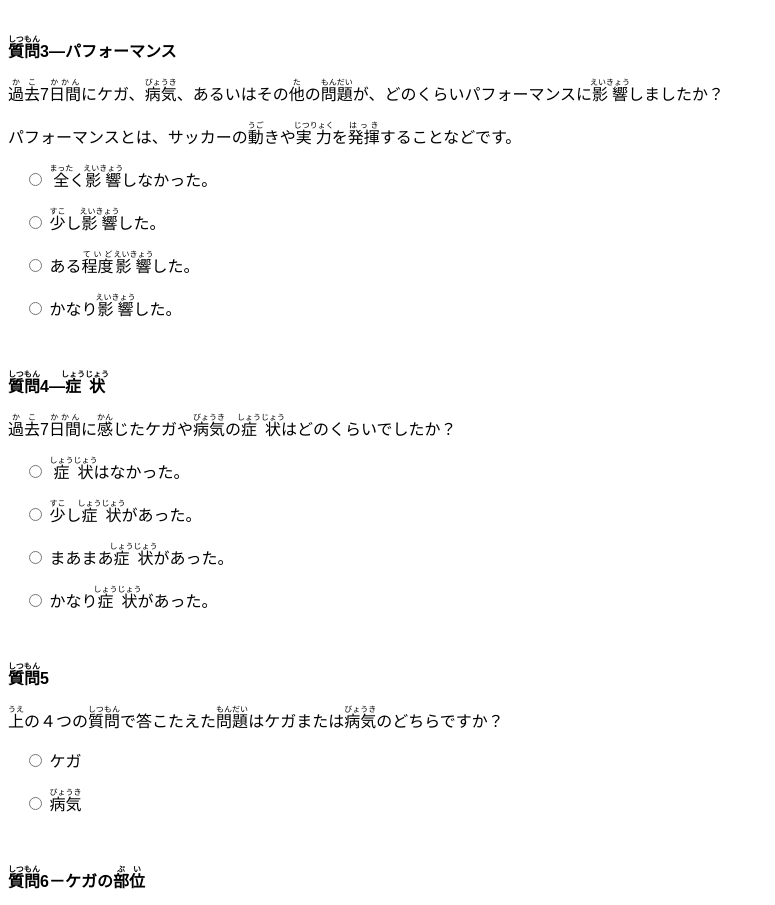
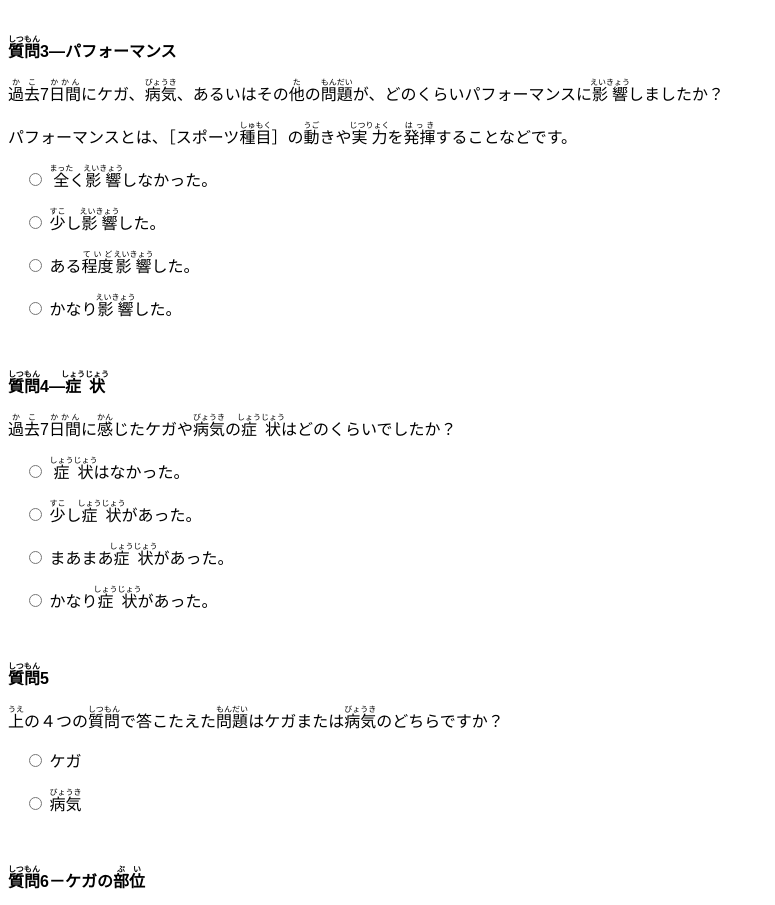
Before and after one commit to kangourou7/2023ostrc-o2.jpy, a plain HTML site: page ostrc-h2.jpy.html in a window 1280 px wide. Shown: the part 1040-1945 px from the top of the page, without its empty margins (0-775 px from the left). Drawn offline with Linux system fonts and the light colour scheme.

Commit message:
Add files via upload

```diff
--- a/ostrc-h2.jpy.html
+++ b/ostrc-h2.jpy.html
@@ -125,7 +125,7 @@
     <ruby><rb>過去</rb><rp>(</rp><rt>かこ</rt><rp>)</rp></ruby>7<ruby><rb>日間</rb><rp>(</rp><rt>かかん</rt><rp>)</rp></ruby>にケガ、<ruby><rb>病気</rb><rp>(</rp><rt>びょうき</rt><rp>)</rp></ruby>、あるいはその<ruby><rb>他</rb><rp>(</rp><rt>た</rt><rp>)</rp></ruby>の<ruby><rb>問題</rb><rp>(</rp><rt>もんだい</rt><rp>)</rp></ruby>が、どのくらいパフォーマンスに<ruby><rb>影響</rb><rp>(</rp><rt>えいきょう</rt><rp>)</rp></ruby>しましたか？
 </p>
 <p>
-    パフォーマンスとは、サッカーの<ruby><rb>動</rb><rp>(</rp><rt>うご</rt><rp>)</rp></ruby>きや<ruby><rb>実力</rb><rp>(</rp><rt>じつりょく</rt><rp>)</rp></ruby>を<ruby><rb>発揮</rb><rp>(</rp><rt>はっき</rt><rp>)</rp></ruby>することなどです。
+    パフォーマンスとは、<span id="03000">［スポーツ<ruby><rb>種目</rb><rp>(</rp><rt>しゅもく</rt><rp>)</rp></ruby>］</span>の<ruby><rb>動</rb><rp>(</rp><rt>うご</rt><rp>)</rp></ruby>きや<ruby><rb>実力</rb><rp>(</rp><rt>じつりょく</rt><rp>)</rp></ruby>を<ruby><rb>発揮</rb><rp>(</rp><rt>はっき</rt><rp>)</rp></ruby>することなどです。
 </p>
 
 <p>　<input type="radio" id="03001" name="entry.326255673" value="全く影響しなかった。">
```
